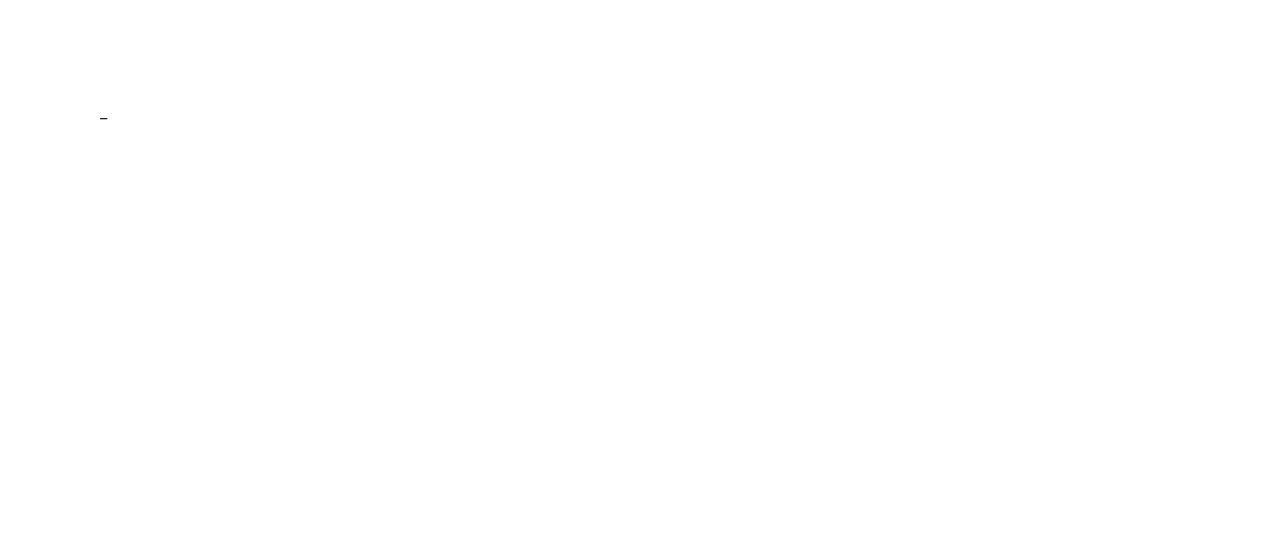
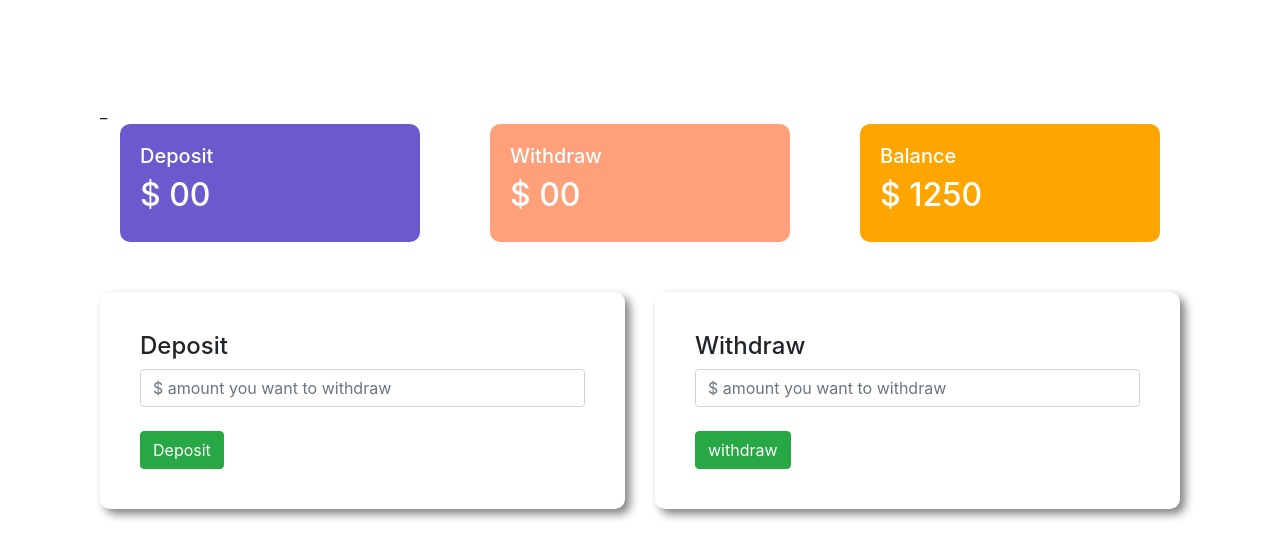
Before and after one commit to sojib-web/Pioner-bank-2, a plain HTML site: page index.html in a window 1280 px wide. Both pictures are taken after a click on the button "Enter". Drawn offline with nearby package versions, Linux system fonts and the light colour scheme.

Commit message:
deposit and balance done

```diff
--- a/index.html
+++ b/index.html
@@ -22,13 +22,86 @@
 
     </div>
   </div>
+   <!-- transaction-area -->
+   <div id="transaction-area">
+    <div class="row">
+      <div class="col-md-4">
+        <div class="deposit status">
+          <h5>Deposit</h5>
+        <h2> $ <span id="currentDeposit">00</span></h2>
+        </div>
+      </div>
+      <div class="col-md-4">
+       <div class="withdraw status">
+        <h5>Withdraw</h5>
+        <h2>$ 00</h2>
+       </div>
+      </div>
+      <div class="col-md-4">
+        <div class="balance status">
+          <h5>Balance </h5>
+        <h2> $ <span id="currentBalance"> 1250</span></h2>
+        </div>
+      </div>
+    </div>
+    <div class="row">
+      <div class="col-md-6">
+        <div class="submit-area">
+          <h4>Deposit</h4>
+          <input id="depositAmount" type="text" class="form-control" placeholder="$ amount you want to withdraw ">
+          <br>
+          <button  id="addDeposit"class="btn btn-success">Deposit</button>
+        </div>
+       </div>
+      <div class="col-md-6">
+        <div class="submit-area">
+          <h4> Withdraw</h4>
+          <input type="text" class="form-control" placeholder="$ amount you want to withdraw ">
+        <br>
+        <button  class="btn btn-success ">withdraw</button>
+        </div>
+      </div>
+    </div>
+   </div>
 
   <script>
+    // Login area js//////
     const loginBtn = document.getElementById("login");
     loginBtn.addEventListener("click",function(){
      const loginArea = document.getElementById("login-area");
      loginArea.style.display ="none";
+     const transactionArea =document.getElementById("transaction-area");
+     transactionArea.style.display ="block";
     })
+
+    // deposit area js .......
+        const depositBtn = document.getElementById("addDeposit");
+        depositBtn.addEventListener("click",function(){
+       const depositAmount = document.getElementById("depositAmount").value;
+       const depositNumber =parseFloat(depositAmount);
+
+
+      //  const currentDeposit = document.getElementById("currentDeposit").innerText;
+      //  const currentDepositNum = parseFloat(currentDeposit);
+      //  const totalDeposit = depositNumber  + currentDepositNum;
+
+      //  document.getElementById("currentDeposit").innerText =totalDeposit;
+         updateSpanText("currentDeposit",depositNumber);
+         updateSpanText("currentBalance",depositNumber);
+
+
+
+
+
+       document.getElementById("depositAmount").value = "";
+        })
+
+        function updateSpanText(id , depositNumber){
+          const current =document.getElementById(id).innerText;
+        const currentNumber = parseFloat(current);
+        const totalBalance = depositNumber + currentNumber;
+       document.getElementById(id).innerText = totalBalance;
+        }
   </script>
 </body>
 </html>
--- a/style.css
+++ b/style.css
@@ -8,3 +8,21 @@ body{
   border-radius: 10px;
   box-shadow: 5px 5px 10px gray;
 }
+#transaction-area{
+  display: none;
+}
+.status{
+  margin: 0 20px;
+  color: white;
+  padding: 20px;
+  border-radius: 10px;
+}
+.deposit{
+  background-color: slateblue;
+}
+.withdraw{
+  background-color: lightsalmon;
+}
+.balance{
+  background-color: orange;
+}
```
